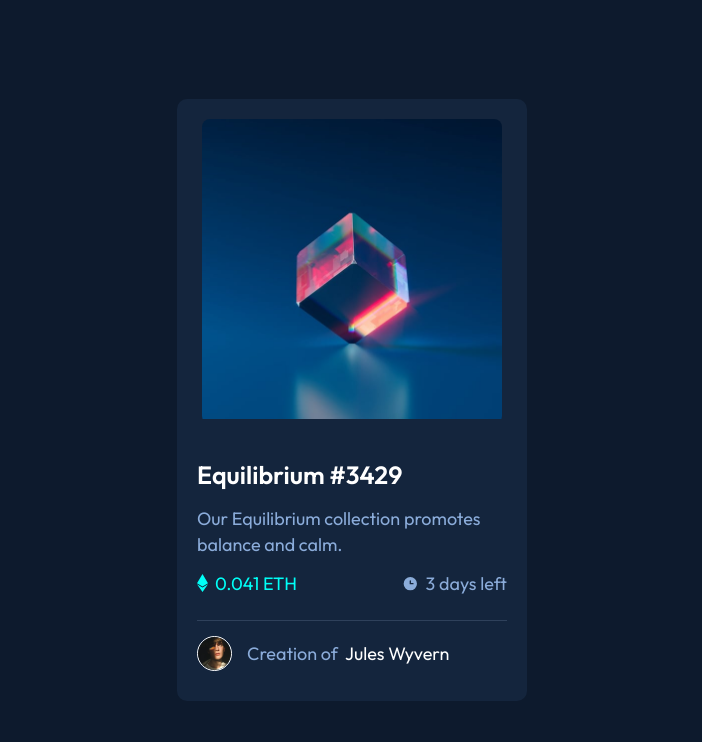
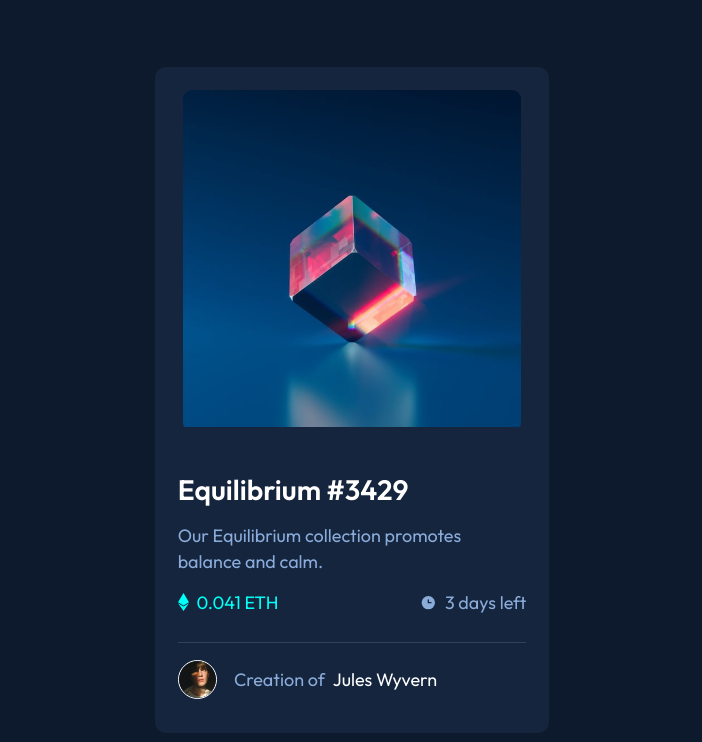
Before and after one commit to OsamaYouseff/frontendmentor-challenge-three, a plain HTML site: page index.html in a window 1280 px wide. Shown: the top 742 px of the page, without its empty margins (288-990 px from the left). Drawn offline with Linux system fonts and the light colour scheme.

Commit message:
last edit of my project

```diff
--- a/style.css
+++ b/style.css
@@ -6,7 +6,7 @@
 }
 html {
   scroll-behavior: smooth;
-  font-size: 18px;
+  font-size: 1.125rem;
 }
 body {
   font-family: 'Outfit', sans-serif;
@@ -26,27 +26,33 @@ body {
 
 .container {
   width: 100vw;
-  height: 100vh;
+  min-height: 100vh;
   background-color: #0d1a2d;
   display: grid;
   place-content: center;
 }
 
 .container .box {
-  width: 350px;
+  width: 21.875rem;
   background-color: var(--thirdColor);
-  padding: 20px;
-  border-radius: 10px;
+  padding: 1.25rem;
+  border-radius: .625rem;
   display: flex;
   flex-direction: column;
   justify-content: center;
   align-items: center;
 }
+@media (max-width: 767px ) {
+  .container .box {
+    max-width:18.75rem ;
+  }
+}
 .container .box .image {
   position: relative;
-  border-radius: 8px;
+  border-radius: .5rem;
   overflow: hidden;
 }
+
 .container .box .image::before {
   content: "";
   position: absolute;
@@ -79,17 +85,17 @@ body {
 }
 
 .container .box  img {
-  width: 300px;
+  width: 18.75rem;
   max-width: 100%;
   transition: var(--mainTransition);
 }
 .container .box .info {
-  padding: 20px 0 0;
+  padding: 1.25rem 0 0;
 }
 .container .box .info h2 {
   color: var(--firstColor);
-  margin: 15px auto;
-  font-size: 25px;
+  margin: .9375rem auto;
+  font-size: 1.5625rem;
   transition: var(--mainTransition);
 }
 .container .box:hover .info h2 {
@@ -100,7 +106,7 @@ body {
 .container .box .info  > p {
   color: var(--SoftBlue);
   line-height: 1.4;
-  margin: 15px auto;
+  margin: .9375rem auto;
 }
 .container .box .info .icons{
   display: flex;
@@ -112,7 +118,7 @@ body {
   align-items: center;
 }
 .container .box .info .icons span svg{
-  margin-right: 7px;
+  margin-right: .4375rem;
 }
 .container .box .info .icons span:first-child{
   color: var(--Cyan);
@@ -125,15 +131,15 @@ body {
   display: flex;
   align-items: center;
   justify-content: flex-start;
-  gap: 15px;
-  margin: 25px auto -5px;
-  border-top: 1px solid var(--forthColor);
-  padding: 15px 0;
+  gap: .9375rem;
+  margin: 1.5625rem auto -0.3125rem;
+  border-top: .0625rem solid var(--forthColor);
+  padding: .9375rem 0;
 }
 .container .box .info .more img {
-  width: 35px;
+  width: 2.1875rem;
   max-width: 100%;
-  border: 1px solid var(--firstColor);
+  border: .0625rem solid var(--firstColor);
   border-radius: 50%;
 }
 .container .box .info .more p {
@@ -141,7 +147,7 @@ body {
 }
 .container .box .info .more p span {
   color:var(--firstColor);
-  margin-left: 7px;
+  margin-left: .4375rem;
   transition: var(--mainTransition);
 }
 .container .box:hover .info .more p span {
@@ -150,10 +156,10 @@ body {
 }
 .attribution {
   color: var(--firstColor);
-  font-size: 25px;
+  font-size: 1.0025rem;
   text-align: center;
   position: absolute;
-  bottom: 20px;
+  bottom: .9375rem;
   width: 100%;
 }
 .attribution a {
```
